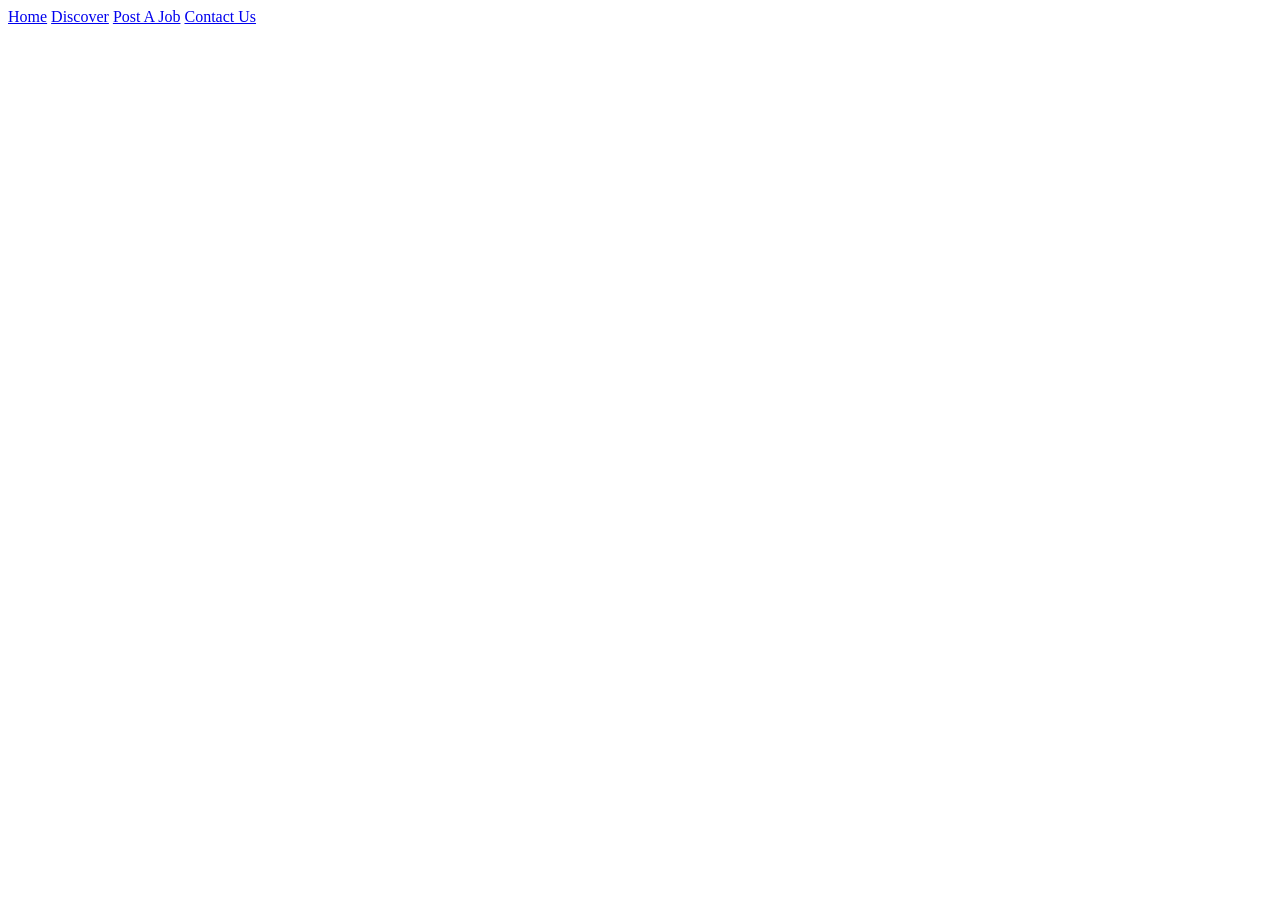
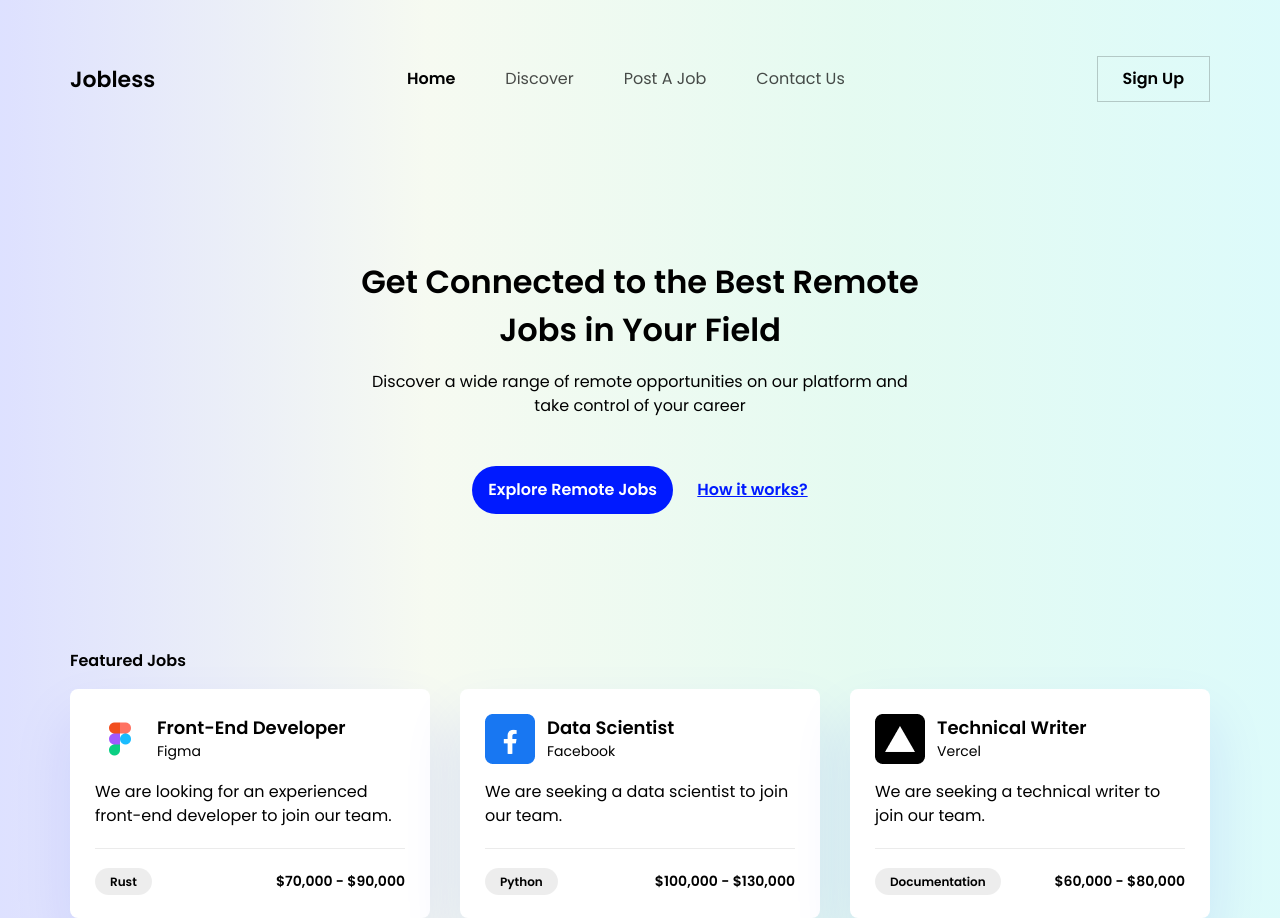
Before and after one commit to Mirzafatur/Slicing-Design-Exercise, a plain HTML site: page 01_jobless/index.html in a window 1280 px wide. Before the commit the page ends 800 px from the top, so only its background shows below. Drawn offline with nearby package versions, Linux system fonts and the light colour scheme.

Commit message:
feat: add images and finishing the project

```diff
--- a/01_jobless/index.html
+++ b/01_jobless/index.html
@@ -4,17 +4,110 @@
     <meta charset="UTF-8" />
     <meta name="viewport" content="width=device-width, initial-scale=1.0" />
     <title>Document</title>
+    <link
+      href="https://cdn.jsdelivr.net/npm/modern-normalize@2.0.0/modern-normalize.min.css"
+      rel="stylesheet"
+    />
+    <link rel="preconnect" href="https://fonts.googleapis.com" />
+    <link rel="preconnect" href="https://fonts.gstatic.com" crossorigin />
+    <link
+      href="https://fonts.googleapis.com/css2?family=Poppins:wght@300;400;500;600&display=swap"
+      rel="stylesheet"
+    />
     <link rel="stylesheet" href="style.css" />
   </head>
   <body>
-    <nav class="navbar">
-      <div class="brand"></div>
-      <div class="menu">
-        <a href="#" class="menu-item">Home</a>
-        <a href="#" class="menu-item">Discover</a>
-        <a href="#" class="menu-item">Post A Job</a>
-        <a href="#" class="menu-item">Contact Us</a>
+    <div class="container">
+      <nav>
+        <div class="nav-brand">Jobless</div>
+        <div class="menu">
+          <a href="#" class="menu-item menu-item-active">Home</a>
+          <a href="#" class="menu-item">Discover</a>
+          <a href="#" class="menu-item">Post A Job</a>
+          <a href="#" class="menu-item">Contact Us</a>
+        </div>
+        <a href="#" class="sign-up">Sign Up</a>
+      </nav>
+    </div>
+    <div class="container">
+      <div class="hero">
+        <h1 class="hero-headline">
+          Get Connected to the Best Remote<br />Jobs in Your Field
+        </h1>
+        <p class="hero-subheadline">
+          Discover a wide range of remote opportunities on our platform and
+          <br />take control of your career
+        </p>
+        <div class="hero-cta">
+          <a href="#" class="cta-primary">Explore Remote Jobs</a>
+          <a href="" class="cta-secondary">How it works?</a>
+        </div>
       </div>
-    </nav>
+    </div>
+    <div class="container">
+      <div class="featured">
+        <h3>Featured Jobs</h3>
+        <div class="jobs-list">
+          <div class="job-card">
+            <div class="job-header">
+              <img class="job-logo" src="images/figma-logo.png" />
+              <div class="job-meta">
+                <h3 class="job-title">Front-End Developer</h3>
+                <p class="job-company">Figma</p>
+              </div>
+            </div>
+            <p class="job-description">
+              We are looking for an experienced front-end developer to join our
+              team.
+            </p>
+            <hr />
+            <div class="job-footer">
+              <div class="job-tags">
+                <span class="job-tag">Rust</span>
+              </div>
+              <div class="job-salary">$70,000 - $90,000</div>
+            </div>
+          </div>
+          <div class="job-card">
+            <div class="job-header">
+              <img class="job-logo" src="images/facebook-logo.png" />
+              <div class="job-meta">
+                <h3 class="job-title">Data Scientist</h3>
+                <p class="job-company">Facebook</p>
+              </div>
+            </div>
+            <p class="job-description">
+              We are seeking a data scientist to join our team.
+            </p>
+            <hr />
+            <div class="job-footer">
+              <div class="job-tags">
+                <span class="job-tag">Python</span>
+              </div>
+              <div class="job-salary">$100,000 - $130,000</div>
+            </div>
+          </div>
+          <div class="job-card">
+            <div class="job-header">
+              <img class="job-logo" src="images/vercel-logo.png" />
+              <div class="job-meta">
+                <h3 class="job-title">Technical Writer</h3>
+                <p class="job-company">Vercel</p>
+              </div>
+            </div>
+            <p class="job-description">
+              We are seeking a technical writer to join our team.
+            </p>
+            <hr />
+            <div class="job-footer">
+              <div class="job-tags">
+                <span class="job-tag">Documentation</span>
+              </div>
+              <div class="job-salary">$60,000 - $80,000</div>
+            </div>
+          </div>
+        </div>
+      </div>
+    </div>
   </body>
 </html>
--- a/01_jobless/style.css
+++ b/01_jobless/style.css
@@ -0,0 +1,161 @@
+body {
+  font-family: "Poppins", sans-serif;
+  background-color: #f6faff;
+  line-height: 1.5;
+  background-image: linear-gradient(
+    to right,
+    rgba(5, 0, 255, 0.1),
+    rgba(248, 251, 118, 0.1),
+    rgba(78, 255, 117, 0.1),
+    rgba(0, 255, 209, 0.1)
+  );
+}
+
+.container {
+  max-width: 1140px;
+  margin: 0 auto;
+}
+
+nav {
+  margin-top: 56px;
+  display: flex;
+  justify-content: space-between;
+  align-items: center;
+}
+
+.nav-brand {
+  font-size: 22px;
+  font-weight: 600;
+}
+
+nav .menu {
+  display: flex;
+  gap: 50px;
+}
+
+nav .menu-item {
+  color: #000;
+  opacity: 0.7;
+  text-decoration: none;
+}
+
+nav .menu-item-active {
+  opacity: 1;
+  font-weight: 600;
+}
+
+nav .sign-up {
+  border: 1px solid rgba(0, 0, 0, 0.2);
+  padding: 10px 25px;
+  color: black;
+  text-decoration: none;
+  font-weight: 600;
+}
+
+.hero {
+  padding: 135px 0;
+  text-align: center;
+  line-height: 1.5;
+}
+
+.hero .hero-headline {
+  margin-bottom: 16px;
+}
+
+.hero .hero-subheadline {
+  margin-bottom: 48px;
+}
+
+.hero .cta-primary {
+  display: inline-block;
+  font-weight: 600;
+  color: white;
+  background-color: #001aff;
+  padding: 12px 16px;
+  border-radius: 100px;
+  margin-right: 10px;
+  text-decoration: none;
+}
+
+.hero .cta-secondary {
+  margin-left: 10px;
+  font-weight: 600;
+  color: #001aff;
+}
+
+.featured > h3 {
+  font-size: 16px;
+  margin: 0 0 16px 0;
+}
+
+.jobs-list {
+  display: flex;
+  gap: 30px;
+}
+
+.job-card {
+  width: calc(100% / 3);
+  background-color: white;
+  padding: 25px;
+  border-radius: 8px;
+  box-shadow: 0px 30px 60px rgba(0, 26, 255, 0.1);
+}
+
+.job-card:hover {
+  background-color: #001aff;
+  color: white;
+}
+
+.job-card:hover .job-tag {
+  background-color: rgba(255, 255, 255, 0.15);
+}
+
+.job-header {
+  width: 100%;
+  display: flex;
+}
+
+.job-logo {
+  height: 50px;
+  width: 50px;
+}
+
+.job-meta {
+  margin-left: 12px;
+}
+
+.job-title {
+  font-size: 18px;
+  margin: 0;
+}
+
+.job-company {
+  font-size: 14px;
+  margin: 0;
+}
+
+.job-card hr {
+  margin: 20px 0;
+  border: none;
+  height: 1px;
+  background-color: rgba(0, 0, 0, 0.08);
+}
+
+.job-salary {
+  font-size: 14px;
+  font-weight: 600;
+}
+
+.job-footer {
+  display: flex;
+  justify-content: space-between;
+  align-items: center;
+}
+
+.job-tag {
+  font-size: 12px;
+  font-weight: 600;
+  padding: 5px 15px;
+  border-radius: 100px;
+  background-color: rgba(0, 0, 0, 0.07);
+}
```
Also changed, not shown: 01_jobless/images/facebook-logo.png (added), 01_jobless/images/figma-logo.png (added), 01_jobless/images/vercel-logo.png (added).
